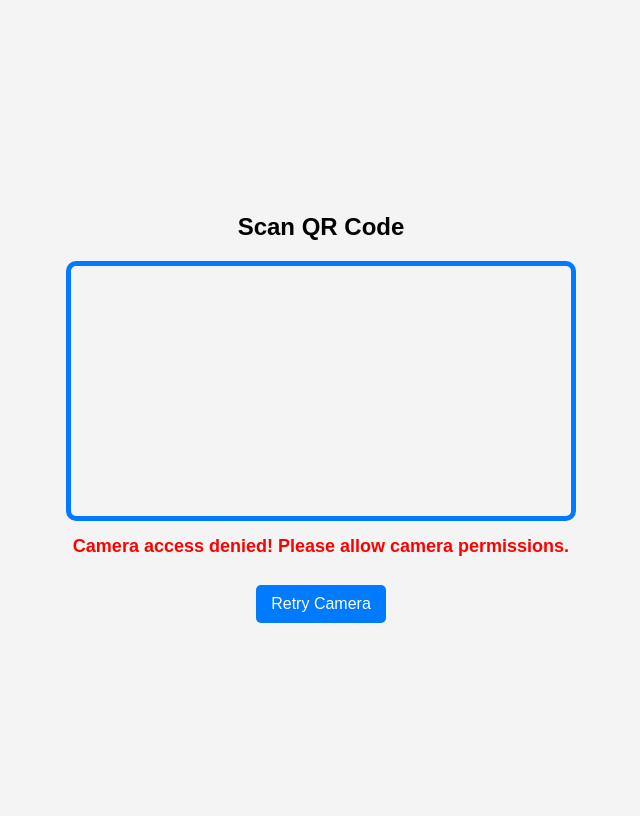
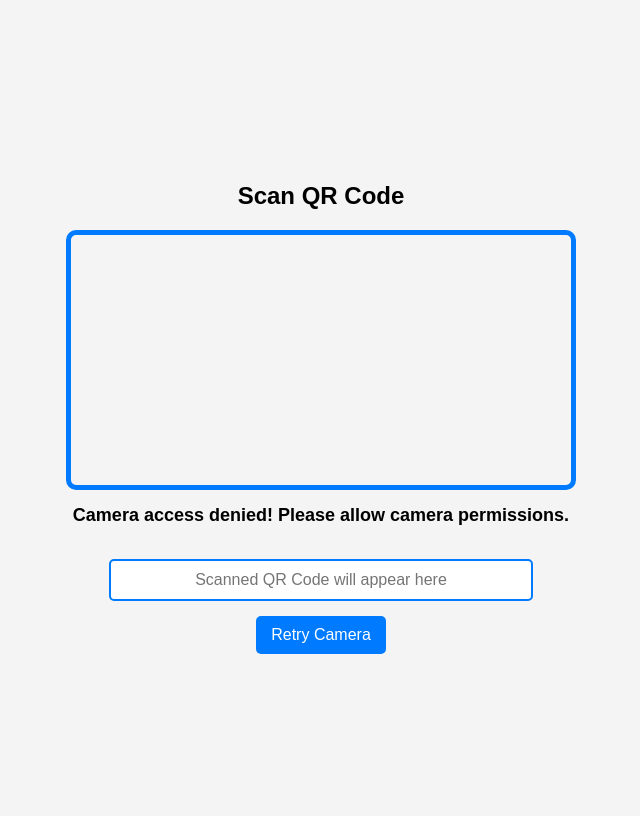
Before and after one commit to dhiranesh/event_handler_atteance, a Flask app: page /scan_qr in a window 1280 px wide. Shown: the whole page, without its empty margins (319-959 px from the left). Run offline with Flask 3, Linux system fonts and the light colour scheme; the visitor is signed in with stand-in values (Sample User, id 1); some libraries are stand-ins or nearby versions.

Commit message:
Update scan_qr.html

```diff
--- a/qr_Scanner_project/templates/scan_qr.html
+++ b/qr_Scanner_project/templates/scan_qr.html
@@ -1,12 +1,10 @@
 <!DOCTYPE html>
 <html lang="en">
-
 <head>
     <meta charset="UTF-8">
     <meta name="viewport" content="width=device-width, initial-scale=1.0">
     <title>QR Code Scanner</title>
     <script src="https://cdn.jsdelivr.net/npm/jsqr@1.4.0/dist/jsQR.min.js"></script>
-
 
     <style>
         body {
@@ -19,31 +17,40 @@
             font-family: Arial, sans-serif;
             text-align: center;
         }
-
         video {
             width: 100%;
             max-width: 500px;
             border: 5px solid #007BFF;
             border-radius: 10px;
         }
-
         canvas {
             display: none;
         }
-
         .message {
             margin-top: 15px;
             font-size: 18px;
             font-weight: bold;
             color: green;
         }
-
         .error {
             color: red;
         }
-
+        input {
+            margin-top: 15px;
+            padding: 10px;
+            font-size: 16px;
+            width: 80%;
+            max-width: 400px;
+            text-align: center;
+            border: 2px solid #007BFF;
+            border-radius: 5px;
+        }
+        .button-container {
+            margin-top: 15px;
+            display: flex;
+            gap: 10px;
+        }
         button {
-            margin-top: 10px;
             padding: 10px 15px;
             font-size: 16px;
             background-color: #007BFF;
@@ -51,35 +58,49 @@
             border: none;
             border-radius: 5px;
             cursor: pointer;
-            display: none;
         }
-
         button:hover {
             background-color: #0056b3;
+        }
+        #submit-button {
+            display: none;
         }
     </style>
 </head>
 
 <body>
-
     <h2>Scan QR Code</h2>
     <video id="video" autoplay playsinline></video>
     <canvas id="canvas"></canvas>
+
     <p class="message" id="qr-result">Waiting for QR scan...</p>
+    <input type="text" id="qr-input" readonly placeholder="Scanned QR Code will appear here">
+
+    <div class="button-container">
+        <button id="submit-button" onclick="submitQRCode()">Submit</button>
         <button id="retry-button" onclick="startCamera()">Retry Camera</button>
+    </div>
 
     <script>
         const video = document.getElementById('video');
         const canvas = document.getElementById('canvas');
-        const context = canvas.getContext('2d');
+        const context = canvas.getContext('2d', { willReadFrequently: true });
         const resultElement = document.getElementById('qr-result');
+        const qrInput = document.getElementById('qr-input');
+        const submitButton = document.getElementById('submit-button');
         const retryButton = document.getElementById('retry-button');
 
-        let lastScannedCode = ""; // Prevent duplicate processing
-        let scanning = true; // Controls scanning loop
+        let lastScannedCode = "";
+        let scanning = true;
+        let scanInterval;
 
         async function startCamera() {
-            retryButton.style.display = "none"; // Hide retry button
+            retryButton.style.display = "none";
+            submitButton.style.display = "none";
+            qrInput.value = "";
+            resultElement.textContent = "Waiting for QR scan...";
+            resultElement.style.color = "black";
+
             try {
                 const stream = await navigator.mediaDevices.getUserMedia({ video: { facingMode: "environment" } });
                 video.srcObject = stream;
@@ -91,23 +112,19 @@
                 console.error("Camera access denied:", error);
                 resultElement.textContent = "Camera access denied! Please allow camera permissions.";
                 resultElement.classList.add("error");
-                retryButton.style.display = "block"; // Show retry button
+                retryButton.style.display = "block";
             }
         }
 
         function scanQRCode() {
             if (!scanning) return;
 
+            clearInterval(scanInterval);
+            scanInterval = setInterval(() => {
+                if (!scanning || video.readyState !== video.HAVE_ENOUGH_DATA) return;
+
                 canvas.width = video.videoWidth;
                 canvas.height = video.videoHeight;
-
-            const scanInterval = setInterval(() => {
-                if (!scanning) {
-                    clearInterval(scanInterval);
-                    return;
-                }
-
-                try {
                 context.drawImage(video, 0, 0, canvas.width, canvas.height);
                 const imageData = context.getImageData(0, 0, canvas.width, canvas.height);
                 const qrCode = jsQR(imageData.data, imageData.width, imageData.height);
@@ -116,24 +133,17 @@
                     lastScannedCode = qrCode.data;
                     resultElement.textContent = `Scanned: ${qrCode.data}`;
                     resultElement.style.color = "green";
-                        scanning = false; // Stop scanning after successful scan
-
-                        sendQRCodeToServer(qrCode.data);
-
-                        setTimeout(() => {
-                            scanning = true; // Restart scanning after delay
-                            scanQRCode();
-                        }, 3000);
+                    qrInput.value = qrCode.data;
+                    submitButton.style.display = "inline-block";
+                    scanning = false;
                 }
-                } catch (err) {
-                    console.error("QR scanning error:", err);
-                    resultElement.textContent = "Scanning error. Please try again.";
-                    resultElement.classList.add("error");
-                }
-            }, 1000); // Scan every second
+            }, 200);
         }
 
-        function sendQRCodeToServer(qrData) {
+        function submitQRCode() {
+            const qrData = qrInput.value;
+            if (!qrData) return;
+
             fetch("/submit_qr", {
                 method: "POST",
                 headers: { "Content-Type": "application/json" },
@@ -148,18 +158,32 @@
                     resultElement.textContent = "Duplicate or invalid QR!";
                     resultElement.style.color = "red";
                 }
+                resetScanner(); // Restart scanner after submission
             })
             .catch(error => {
                 console.error("Error submitting QR:", error);
                 resultElement.textContent = "Error submitting QR. Please try again.";
                 resultElement.classList.add("error");
+                resetScanner();
             });
+
+            submitButton.style.display = "none";
+        }
+
+        function resetScanner() {
+            setTimeout(() => {
+                lastScannedCode = "";
+                qrInput.value = "";
+                resultElement.textContent = "Waiting for QR scan...";
+                resultElement.style.color = "black";
+                scanning = true;
+                scanQRCode();
+            }, 3000);
         }
 
         document.addEventListener("DOMContentLoaded", () => {
             startCamera();
         });
     </script>
-
 </body>
 </html>
```
Lines whose indentation alone changed are shown as unchanged.
